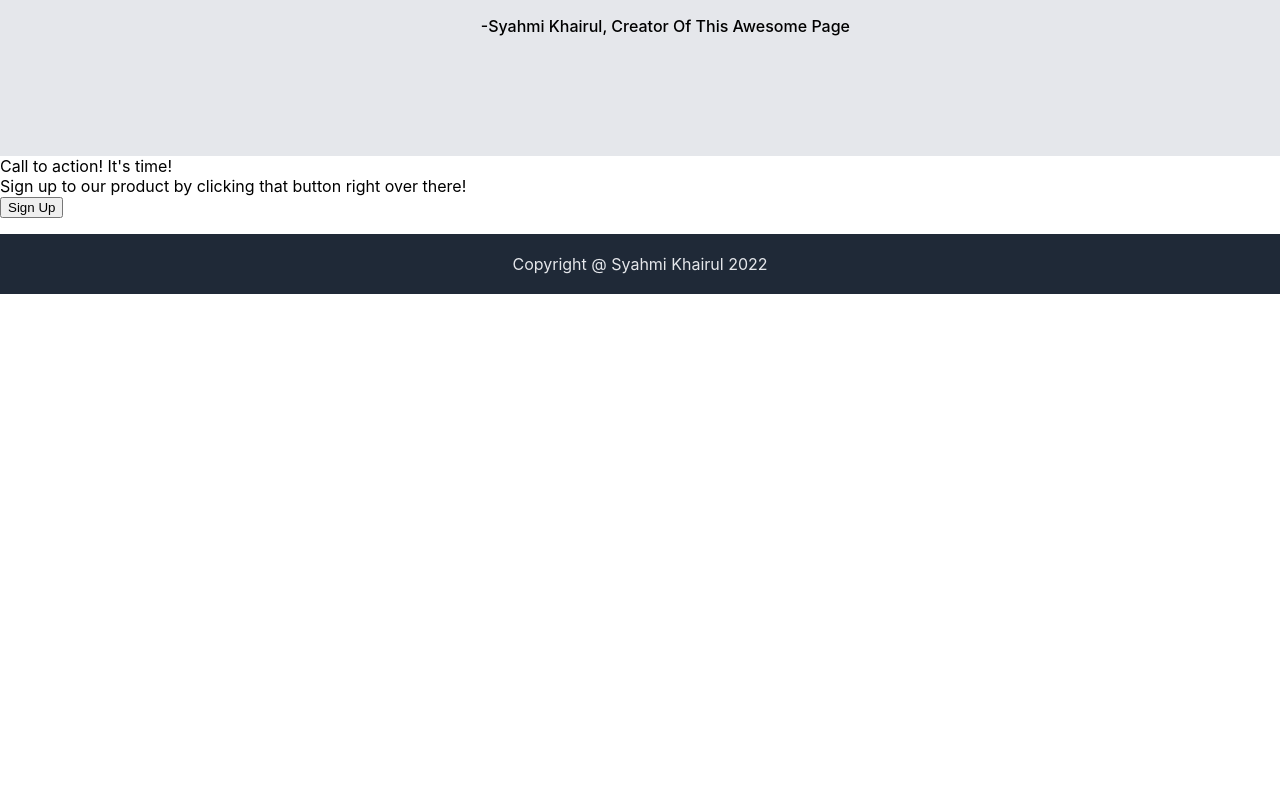
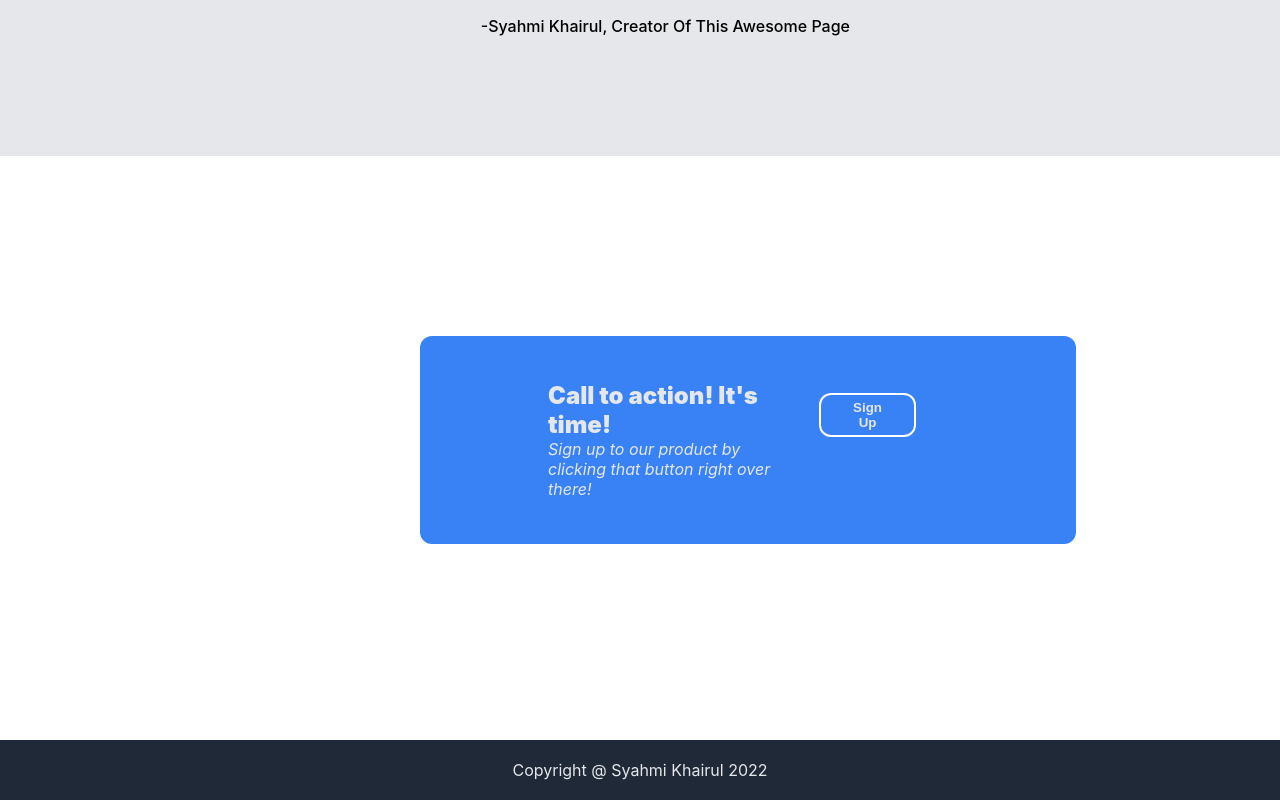
Before and after one commit to Syahkhayy/My-Landing-Page, a plain HTML site: page index.html in a window 1280 px wide. Shown: the part 1607-2407 px from the top of the page. Before the commit the page ends 1901 px from the top, so only its background shows below. Drawn offline with Linux system fonts and the light colour scheme.

Commit message:
Add CSS into 4th section CTA

```diff
--- a/index.html
+++ b/index.html
@@ -66,7 +66,7 @@
                     <div class="cta-desc">Sign up to our product by clicking that button right over there!</div>
                 </div>
                 <div class="cta-right">
-                    <button href="#">Sign Up</button>
+                    <button class="button-footer" href="#">Sign Up</button>
                 </div>
             </div>
         </div>
--- a/style.css
+++ b/style.css
@@ -134,3 +134,49 @@ a {
     align-self: flex-end;
     margin-top: 32px;
 }
+
+.cta {
+    align-content: center;
+    justify-content: center;
+}
+
+.cta-container {
+    background-color:#3882F6;
+    margin: 180px 420px;
+    padding: 45px 128px;
+    border-radius: 12px;
+    display: flex;
+    justify-content: space-between;
+    max-width: 800px;
+    min-width: 400px;
+}
+
+.cta-left {
+    display: flex;
+    flex-direction: column;
+    justify-content: center;
+    color: #E5E7EB;
+}
+
+.cta-right {
+    padding: 12px 32px;
+}
+
+.button-footer {
+    border-radius: 12px;
+    padding: 5px 32px;
+    color: #E5E7EB;
+    font-weight: 800;
+    border: solid white 2px;
+    background-color: #3882F6;
+
+}
+
+.cta-title {
+    font-weight: 1000;
+    font-size: 24px;
+}
+
+.cta-desc {
+    font-style: italic;
+}
```
